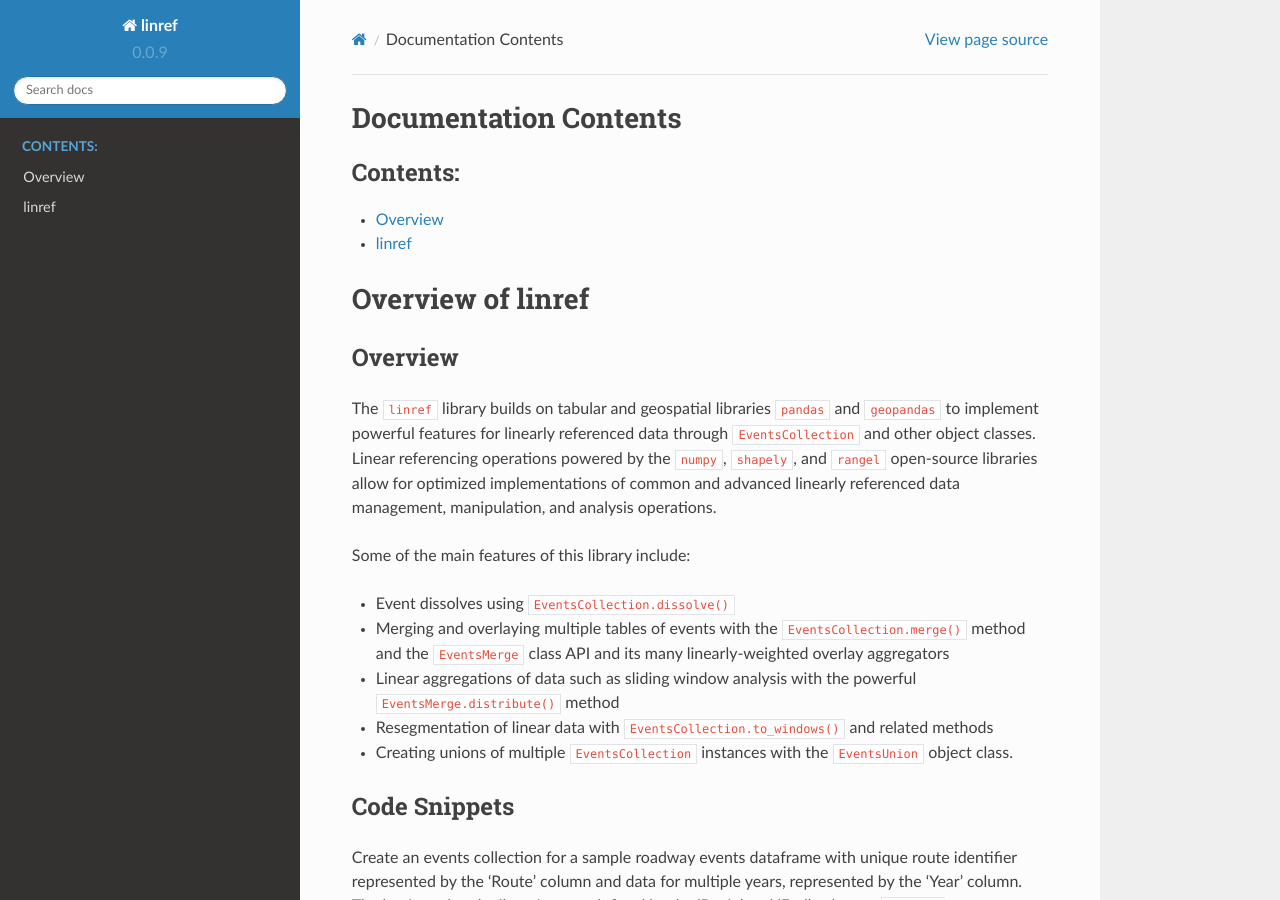
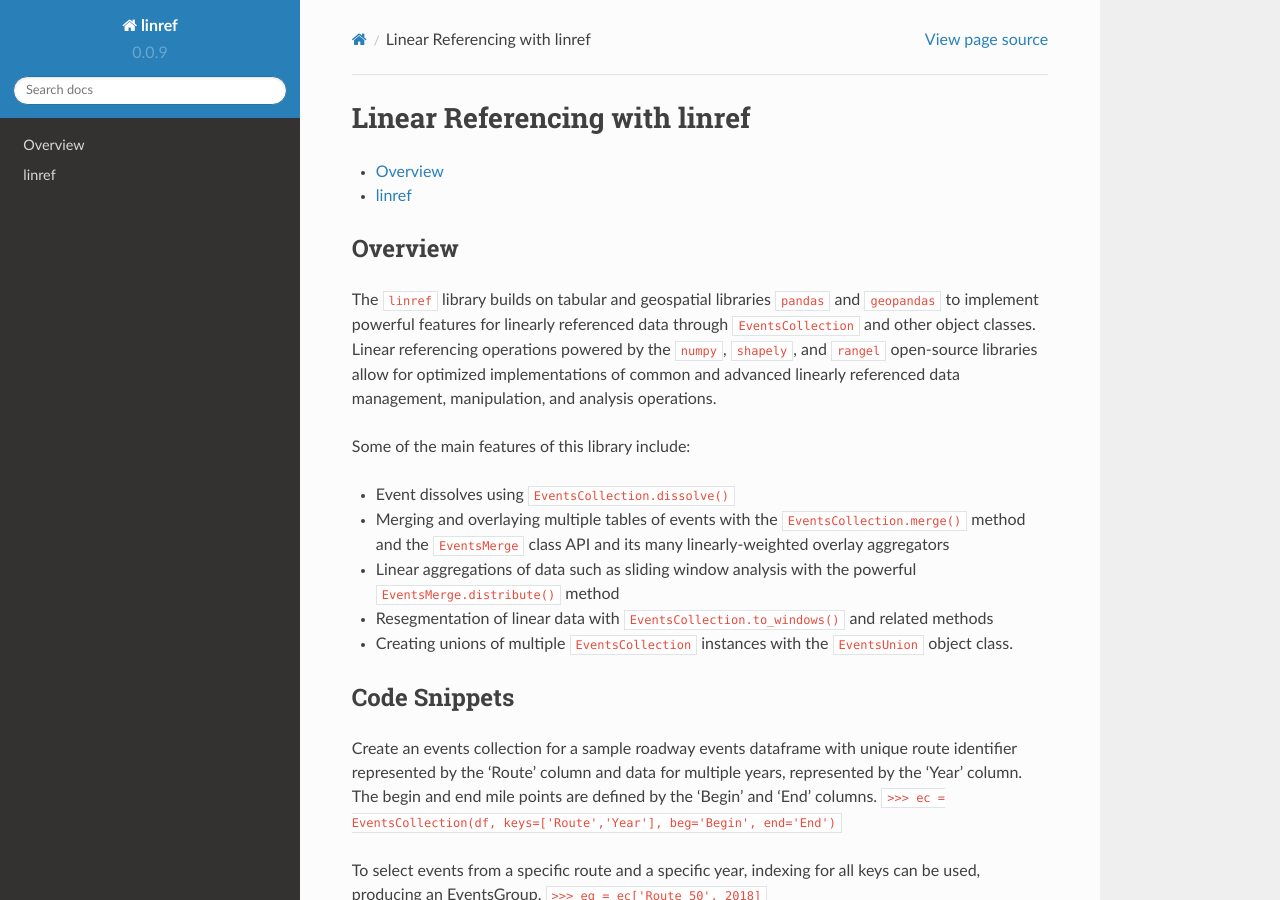
Before and after one commit to tariqshihadah/linref, a Sphinx documentation site: the page built from docs/index.rst, in a window 1280 px wide and 900 px high. Built offline with Sphinx 7.4.7 and the Read the Docs theme 2.0.0, drawn with Linux system fonts in a browser that asks for light colours.

Commit message:
Prepare rtd

```diff
--- a/docs/index.rst
+++ b/docs/index.rst
@@ -3,18 +3,14 @@
    You can adapt this file completely to your liking, but it should at least
    contain the root `toctree` directive.
 
-Documentation Contents
-======================
-
+Linear Referencing with linref
+==============================
 .. toctree::
    :maxdepth: 1
-   :caption: Contents:
 
    readme
    modules
 
-Overview of linref
-==================
 .. include:: ../README.md
     :parser: myst_parser.sphinx_
 
```
